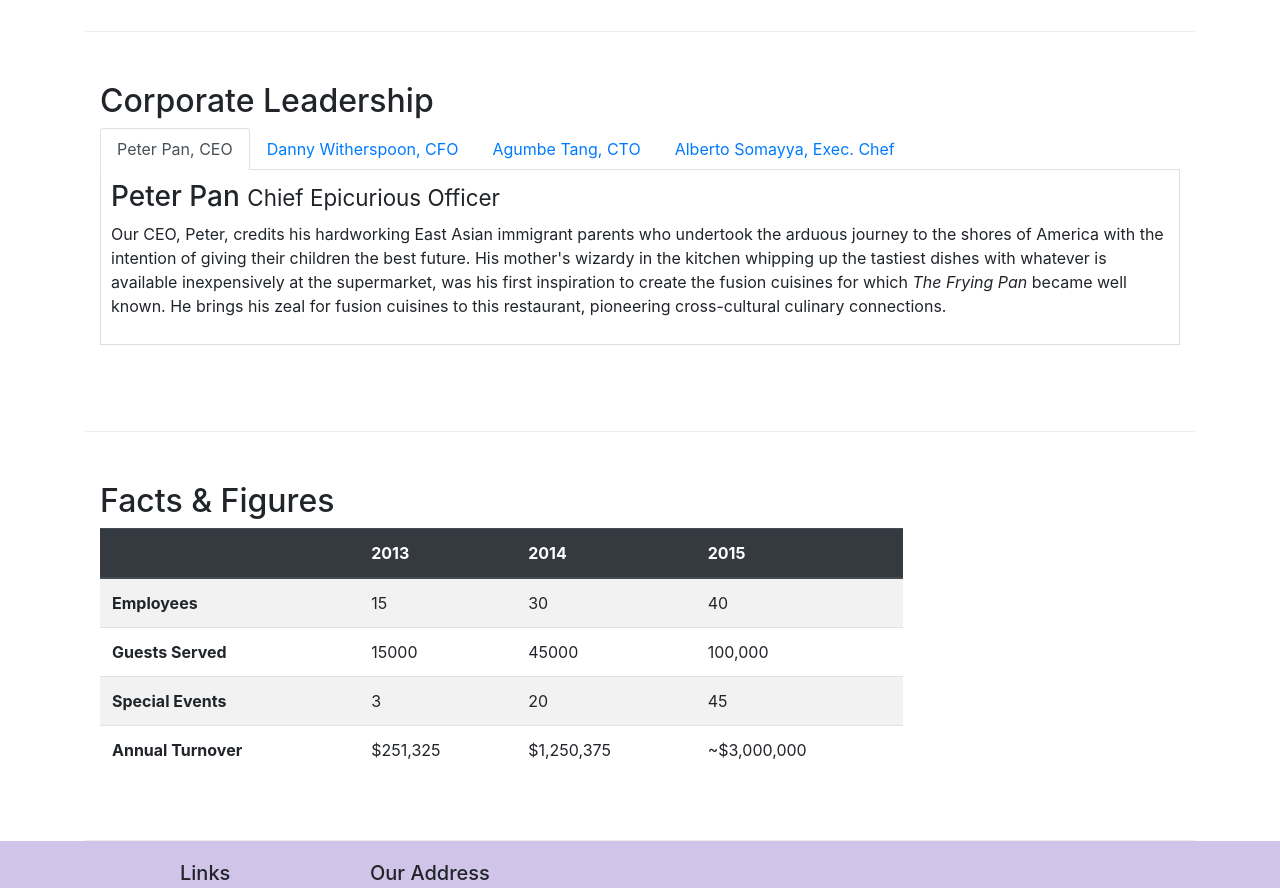
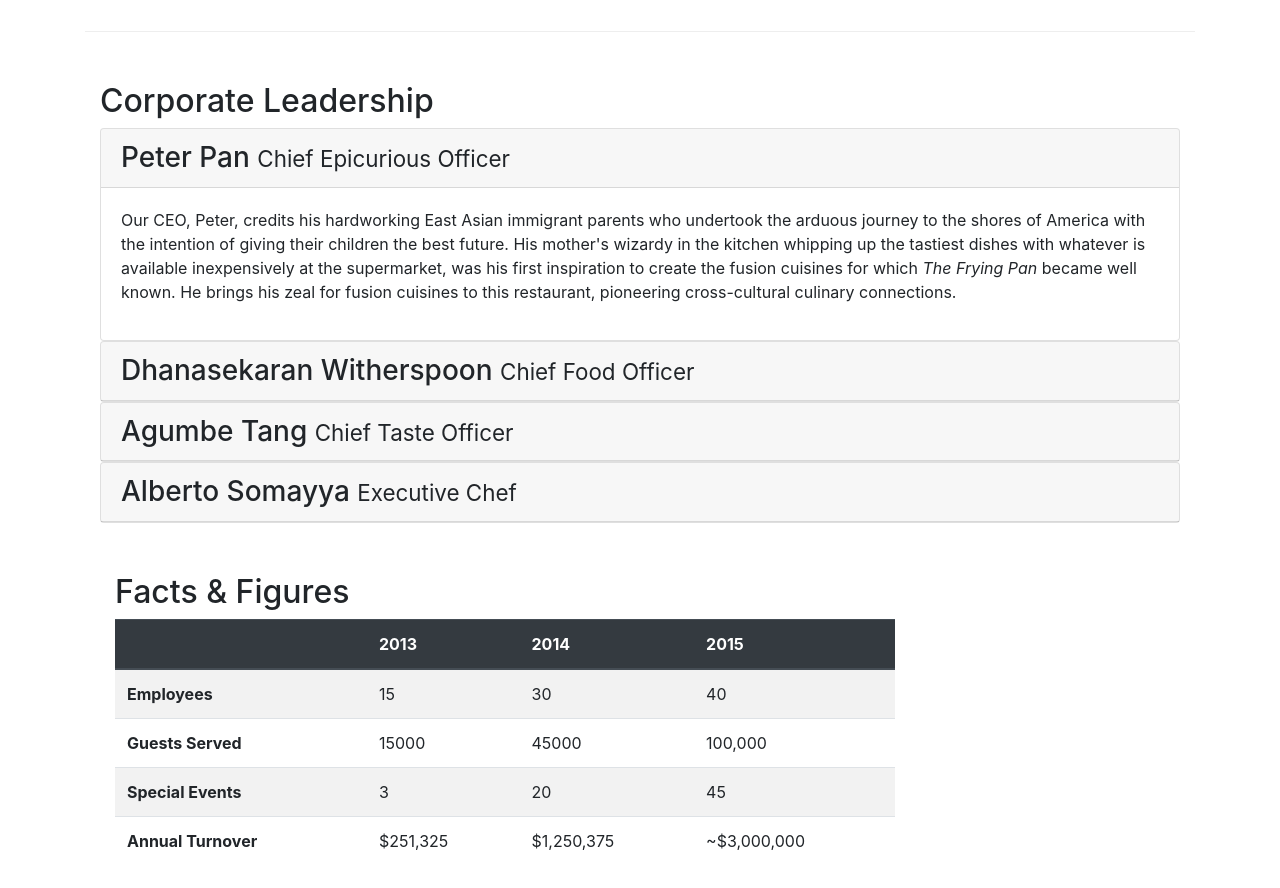
Before and after one commit to souravbhagat/Restaurant-Website, a website: page aboutus.html in a window 1280 px wide. Shown: the part 940-1828 px from the top of the page. Drawn offline with nearby package versions, Linux system fonts and the light colour scheme.

Commit message:
Accordion

```diff
--- a/aboutus.html
+++ b/aboutus.html
@@ -103,40 +103,61 @@
         <div class="row row-content">
             <div class="col-auto">
                 <h2>Corporate Leadership</h2>
-                <ul class="nav nav-tabs">
-                    <li class="nav-item">
-                      <a class="nav-link active" href="#peter"
-                        role="tab" data-toggle="tab">Peter Pan, CEO</a>
-                    </li>
-                    <li class="nav-item">
-                      <a class="nav-link" href="#danny" role="tab"
-                        data-toggle="tab">Danny Witherspoon, CFO</a>
-                    </li>
-                    <li class="nav-item">
-                      <a class="nav-link" href="#agumbe"role="tab"
-                        data-toggle="tab">Agumbe Tang, CTO</a>
-                    </li>
-                    <li class="nav-item">
-                      <a class="nav-link" href="#alberto" role="tab"
-                        data-toggle="tab">Alberto Somayya, Exec. Chef</a>
-                    </li>
-                </ul>
-                <div class="tab-content">
-                <div role="tabpanel" class="tab-pane fade show active" id="peter">
-                  <h3>Peter Pan <small>Chief Epicurious Officer</small></h3>
-                  <p>Our CEO, Peter, credits his hardworking East Asian immigrant parents who undertook the arduous journey to the shores of America with the intention of giving their children the best future. His mother's wizardy in the kitchen whipping up the tastiest dishes with whatever is available inexpensively at the supermarket, was his first inspiration to create the fusion cuisines for which <em>The Frying Pan</em> became well known. He brings his zeal for fusion cuisines to this restaurant, pioneering cross-cultural culinary connections.</p>
+
+                <div id="accordion">
+                   <div class="card">
+                      <div class="card-header" role="tab" id="peterhead">
+                          <h3 class="mb-0">
+                           <a data-toggle="collapse" data-target="#peter">
+                              Peter Pan <small>Chief Epicurious Officer</small>
+                          </a>
+                          </h3>
                        </div>
-                <div role="tabpanel" class="tab-pane fade" id="danny">
-                  <h3>Dhanasekaran Witherspoon <small>Chief Food Officer</small></h3>
-                  <p>Our CFO, Danny, as he is affectionately referred to by his colleagues, comes from a long established family tradition in farming and produce. His experiences growing up on a farm in the Australian outback gave him great appreciation for varieties of food sources. As he puts it in his own words, <em>Everything that runs, wins, and everything that stays, pays!</em></p>
+                        <div class="collapse show" id="peter" data-parent="#accordion">
+                           <div class="card-body">
+                              <p class="d-none d-sm-block">Our CEO, Peter, credits his hardworking East Asian immigrant parents who undertook the arduous journey to the shores of America with the intention of giving their children the best future. His mother's wizardy in the kitchen whipping up the tastiest dishes with whatever is available inexpensively at the supermarket, was his first inspiration to create the fusion cuisines for which <em>The Frying Pan</em> became well known. He brings his zeal for fusion cuisines to this restaurant, pioneering cross-cultural culinary connections.</p>
                            </div>
-                <div role="tabpanel" class="tab-pane fade" id="agumbe">
-                  <h3>Agumbe Tang <small>Chief Taste Officer</small></h3>
-                  <p>Blessed with the most discerning gustatory sense, Agumbe, our CTO, personally ensures that every dish that we serve meets his exacting tastes. Our chefs dread the tongue lashing that ensues if their dish does not meet his exacting standards. He lives by his motto, <em>You click only if you survive my lick.</em></p>
                         </div>
-                <div role="tabpanel" class="tab-pane fade" id="alberto">
-                  <h3>Alberto Somayya <small>Executive Chef</small></h3>
-                  <p>Award winning three-star Michelin chef with wide International experience having worked closely with whos-who in the culinary world, he specializes in creating mouthwatering Indo-Italian fusion experiences. He says, <em>Put together the cuisines from the two craziest cultures, and you get a winning hit! Amma Mia!</em></p>
+                   </div>
+                   <div class="card">
+                      <div class="card-header" role="tab" id="dannyhead">
+                         <h3 class="mb-0">
+                         <a class="collapsed" data-toggle="collapse" data-target="#danny">
+                         Dhanasekaran Witherspoon <small>Chief Food Officer</small>
+                         </a>
+                         </h3>
+                       </div>
+                       <div class="collapse" id="danny" data-parent="#accordion">
+                          <div class="card-body">
+                              <p class="d-none d-sm-block">Our CFO, Danny, as he is affectionately referred to by his colleagues, comes from a long established family tradition in farming and produce. His experiences growing up on a farm in the Australian outback gave him great appreciation for varieties of food sources. As he puts it in his own words, <em>Everything that runs, wins, and everything that stays, pays!</em></p>
+                           </div>
+                       </div>
+                   </div>
+                   <div class="card">
+                       <div class="card-header" role="tab" id="agumbehead">
+                           <h3 class="mb-0">
+                             <a class="collapsed" data-toggle="collapse" data-target="#agumbe">
+                               Agumbe Tang <small>Chief Taste Officer</small>
+                             </a>
+                          </h3>
+                       </div>
+                       <div class="collapse" id="agumbe" data-parent="#accordion">
+                          <div class="card-body">
+                             <p class="d-none d-sm-block">Blessed with the most discerning gustatory sense, Agumbe, our CTO, personally ensures that every dish that we serve meets his exacting tastes. Our chefs dread the tongue lashing that ensues if their dish does not meet his exacting standards. He lives by his motto, <em>You click only if you survive my lick.</em></p>
+                          </div>
+                       </div>
+                   </div>
+                   <div class="card">
+                       <div class="card-header" role="tab" id="albertohead">
+                           <h3 class="mb-0">
+                              <a class="collapsed" data-toggle="collapse" data-target="#alberto">
+                                 Alberto Somayya <small>Executive Chef</small>
+                              </a>
+                           </h3>
+                       </div>
+                          <div class="collapse" id="alberto" data-parent="#accordion">
+                              <div class="card-body">
+                                  <p class="d-none d-sm-block">Award winning three-star Michelin chef with wide International experience having worked closely with whos-who in the culinary world, he specializes in creating mouthwatering Indo-Italian fusion experiences. He says, <em>Put together the cuisines from the two craziest cultures, and you get a winning hit! Amma Mia!</em></p>
                               </div>
                            </div>
                     </div>
```
Lines whose indentation alone changed are shown as unchanged.
